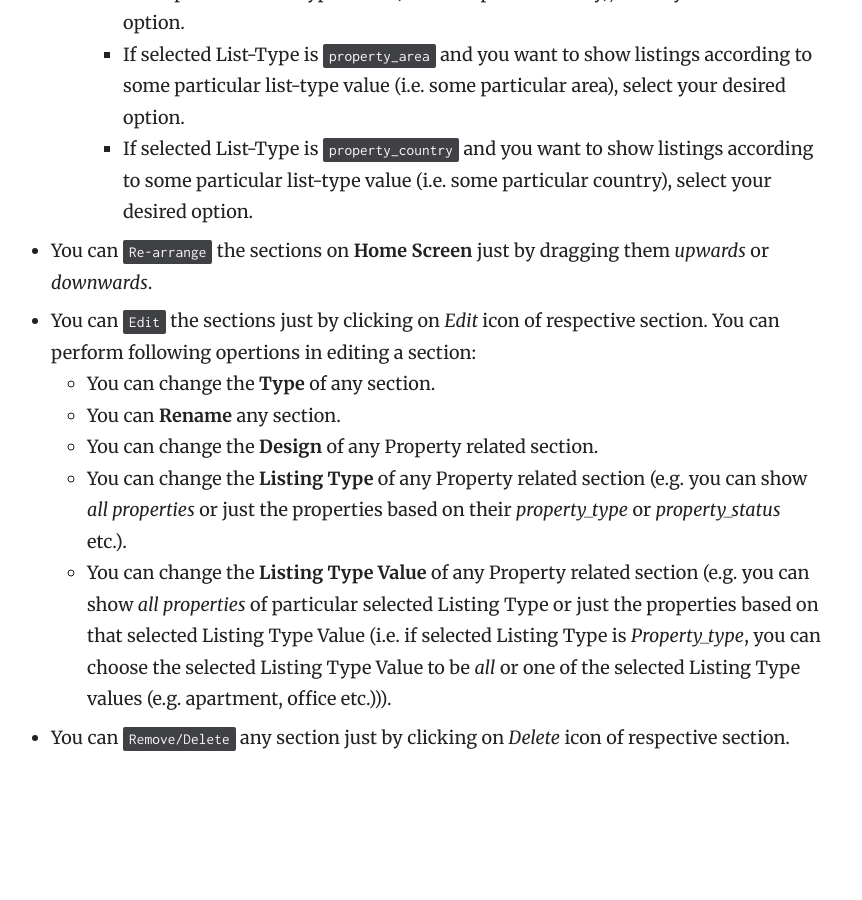
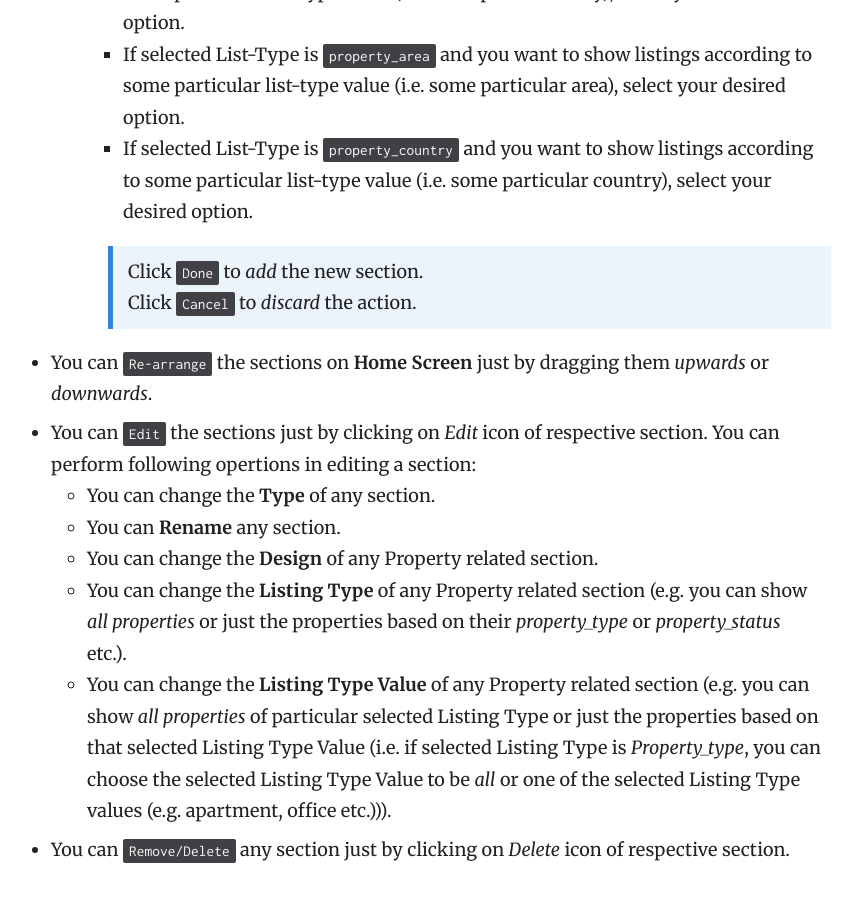
Before and after one commit to booleanbites/houzi-doc, a Jekyll site: the page built from _docs/houzi-builder/customize-home.md, in a window 1280 px wide and 900 px high, scrolled down 2812 px. Shown: the whole window, without its empty margins (369-1231 px from the left). Built offline with Jekyll 4.4.1, drawn with Linux system fonts in a browser that asks for light colours; before the commit the page ends 3617 px from its top, so only the background shows below that.

Commit message:
Minor addition in customized-home file

```diff
--- a/_docs/houzi-builder/customize-home.md
+++ b/_docs/houzi-builder/customize-home.md
@@ -54,6 +54,8 @@ On the Right side, there is a cloumn with options to customize the **Home Screen
     - If selected List-Type is `property_city` and you want to show listings according to some particular list-type value (i.e. some particular city), select your desired option.
     - If selected List-Type is `property_area` and you want to show listings according to some particular list-type value (i.e. some particular area), select your desired option.
     - If selected List-Type is `property_country` and you want to show listings according to some particular list-type value (i.e. some particular country), select your desired option.
+    > Click `Done` to *add* the new section.
+    Click `Cancel` to *discard* the action.
 * You can `Re-arrange` the sections on **Home Screen** just by dragging them *upwards* or *downwards*.
 * You can `Edit` the sections just by clicking on *Edit* icon of respective section. You can perform following opertions in editing a section:
   - You can change the **Type** of any section.
```
